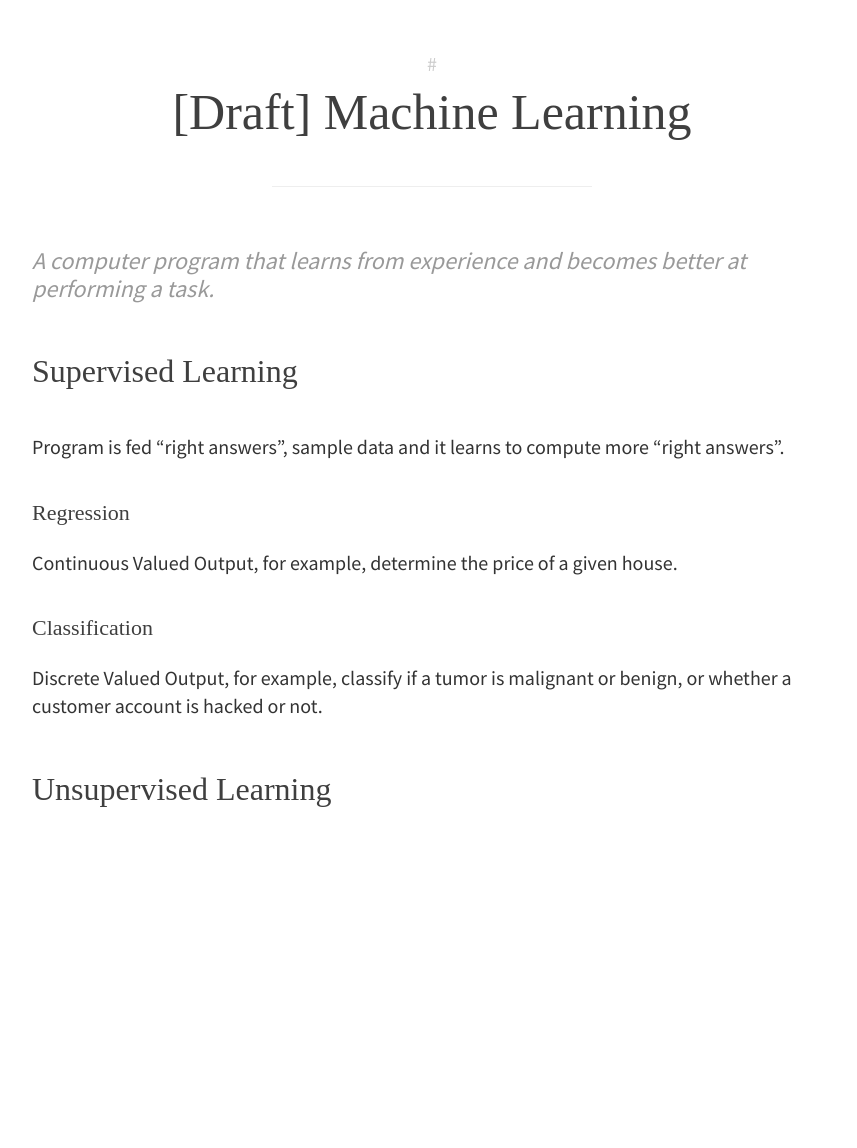
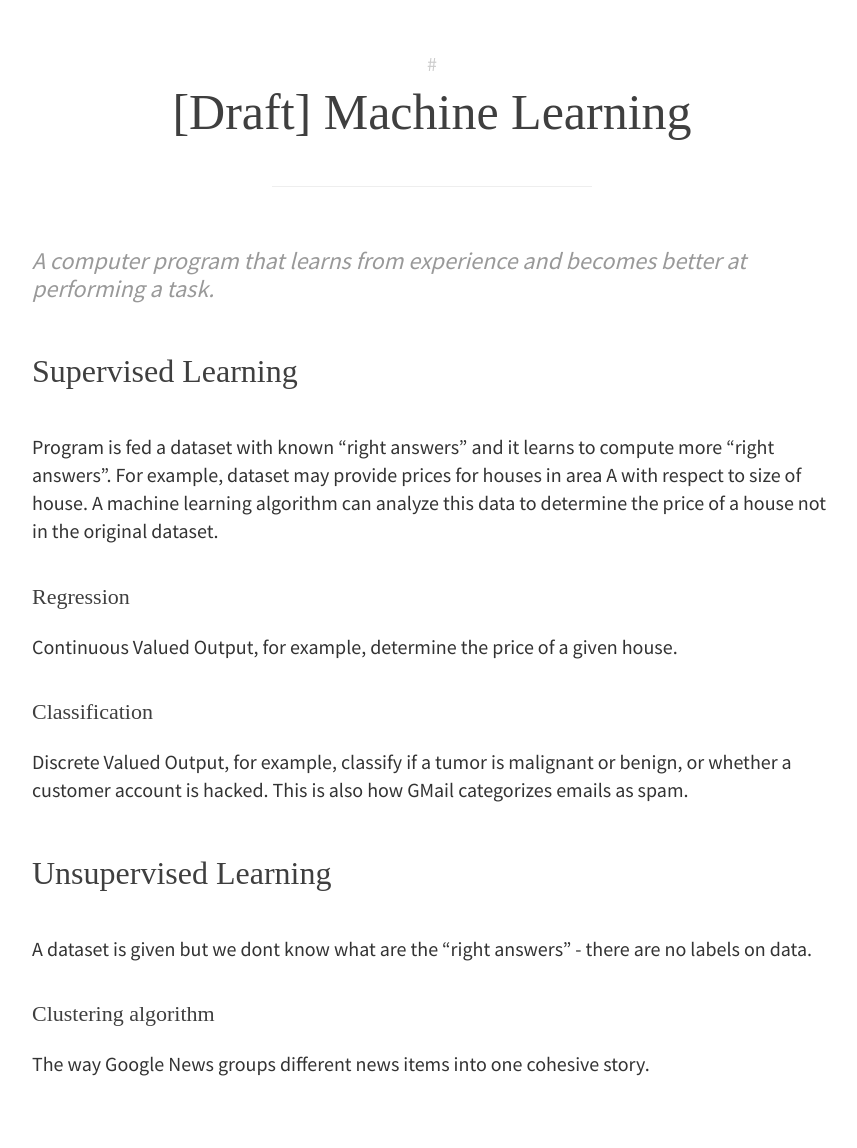
Before and after one commit to rbt91/rbt91.github.io, a Jekyll site: the page built from _posts/2014-01-23-machine-learning.md, in a window 1280 px wide. Shown: the whole page, without its empty margins (208-1065 px from the left). Built offline with Jekyll 4.4.1, drawn with Linux system fonts in a browser that asks for light colours; some web fonts are replaced; before the commit the page ends 901 px from its top, so only the background shows below that.

Commit message:
Update 2014-01-23-machine-learning.md

```diff
--- a/_posts/2014-01-23-machine-learning.md
+++ b/_posts/2014-01-23-machine-learning.md
@@ -9,12 +9,17 @@ tags:   machine_learning
 
 ## Supervised Learning
 
-Program is fed "right answers", sample data and it learns to compute more "right answers".
+Program is fed a dataset with known "right answers" and it learns to compute more "right answers". For example, dataset may provide prices for houses in area A with respect to size of house. A machine learning algorithm can analyze this data to determine the price of a house not in the original dataset.
 
 ### Regression
 Continuous Valued Output, for example, determine the price of a given house.
 
 ### Classification
-Discrete Valued Output, for example, classify if a tumor is malignant or benign, or whether a customer account is hacked or not.
+Discrete Valued Output, for example, classify if a tumor is malignant or benign, or whether a customer account is hacked. This is also how GMail categorizes emails as spam.
 
 ## Unsupervised Learning
+
+A dataset is given but we dont know what are the "right answers" - there are no labels on data.
+
+### Clustering algorithm
+The way Google News groups different news items into one cohesive story.
```
